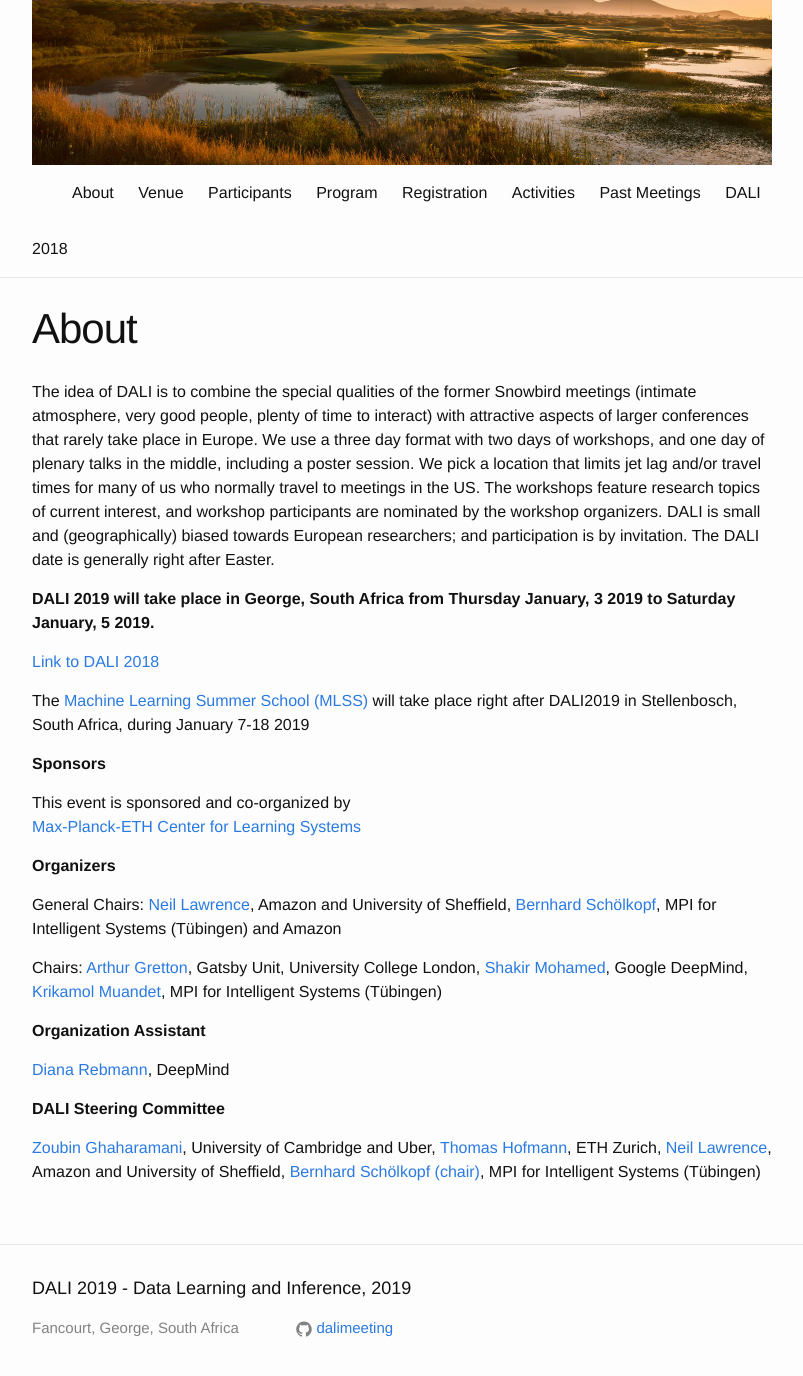
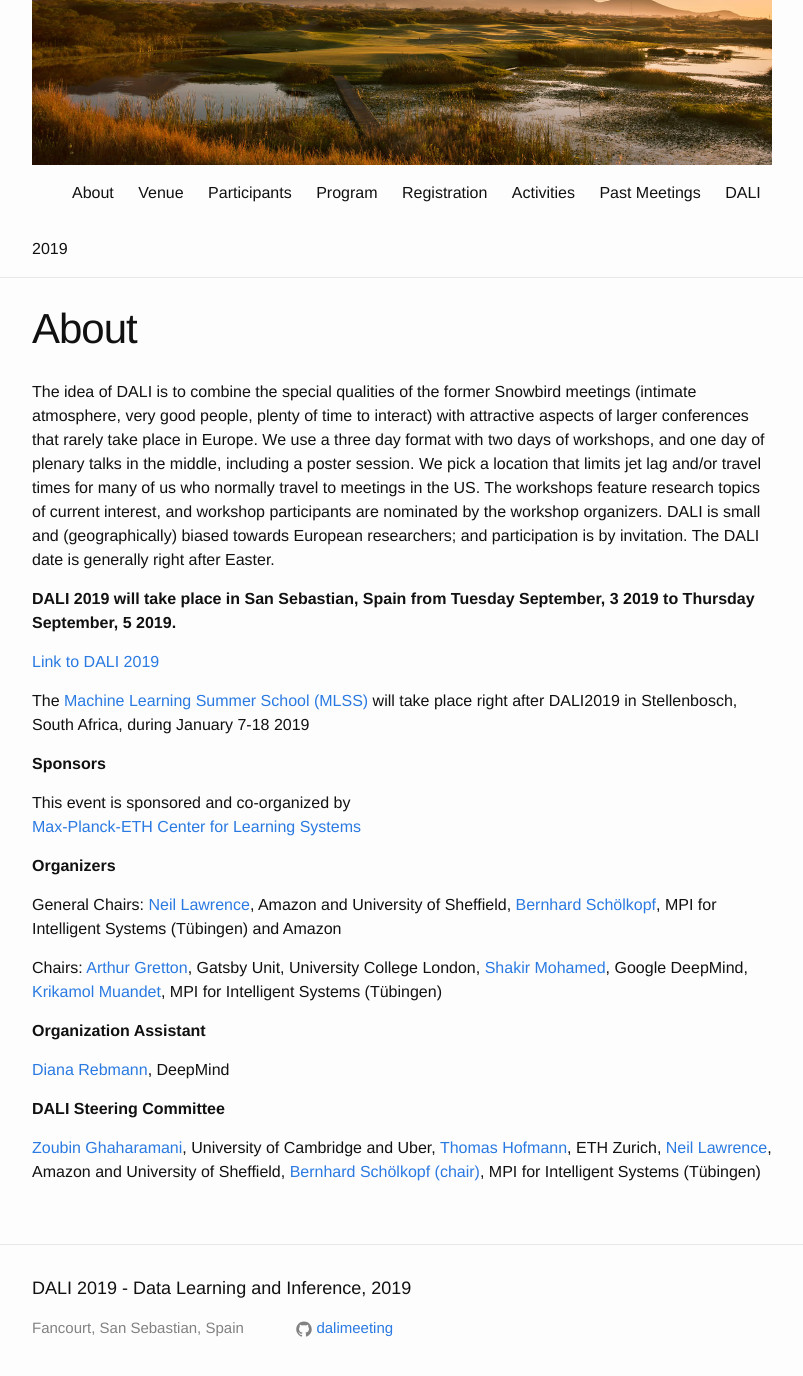
Before and after one commit to dalimeeting/dalimeeting.github.io, a Jekyll site: the page built from index.html, in a window 1280 px wide and 1400 px high, scrolled down 186 px. Shown: the top 1376 px of the window, without its empty margins (238-1041 px from the left). Built offline with Jekyll 4.4.1, drawn with Linux system fonts in a browser that asks for light colours.

Commit message:
Update _config.yml

```diff
--- a/_config.yml
+++ b/_config.yml
@@ -58,19 +58,19 @@
   name: DALI 2019 - Data Learning and Inference
   shortname: DALI
   venue: Fancourt
-  location: George, South Africa
+  location: San Sebastian, Spain
   year: 2019
-  month: April
+  month: September
   dates:
-  - 2019-01-03
-  - 2019-01-04
-  - 2019-01-05
+  - 2019-09-03
+  - 2019-09-04
+  - 2019-09-05
   sponsors:
   - name: Max-Planck-ETH Center for Learning Systems
     url: "http://learning-systems.org/"
 previous_meeting:
-  name: DALI 2018
-  url: "http://dalimeeting.org/dali2018/"
+  name: DALI 2019
+  url: "http://dalimeeting.org/dali2019/"
 baseurl: "" # the subpath of your site, e.g. /blog/
 url: "http://dalimeeting.org" # the base hostname & protocol for your site
 youtube:
```
